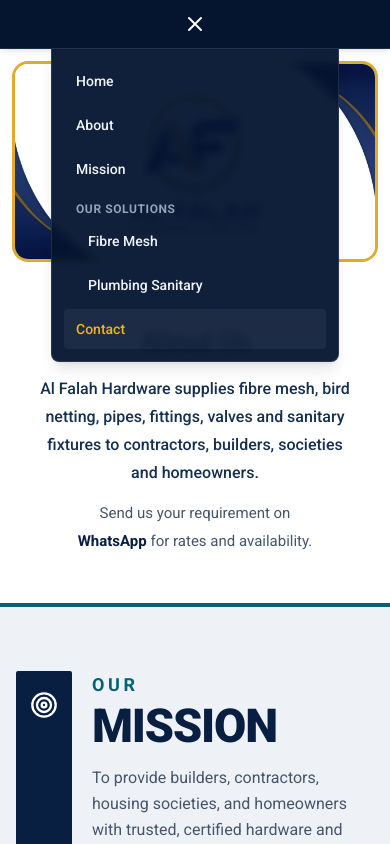
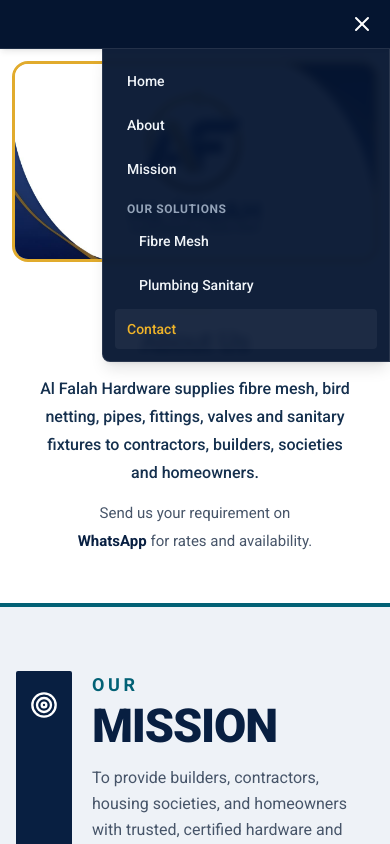
Before and after one commit to AlamdaarTechnologies/Al-Falah, a React (Vite) app: page / in a window 390 px wide. Both pictures are taken after a click on the button "Toggle navigation". Shown: the top 844 px of the page. Built offline with nearby package versions, Linux system fonts and the light colour scheme.

Commit message:
nav bar changes

```diff
--- a/src/components/layout/Navbar.jsx
+++ b/src/components/layout/Navbar.jsx
@@ -115,7 +115,7 @@ export default function Navbar({ onNavigate, onSelectSolution, inProductView = f
         <button
           type="button"
           onClick={() => setMenuOpen(!menuOpen)}
-          className="md:hidden flex h-12 w-full items-center justify-center text-white focus:outline-none focus-visible:ring-2 focus-visible:ring-gold-500 rounded"
+          className="md:hidden flex h-12 w-full items-center justify-end text-white focus:outline-none focus-visible:ring-2 focus-visible:ring-gold-500 rounded"
           aria-label="Toggle navigation"
           aria-expanded={menuOpen}
         >
@@ -126,7 +126,7 @@ export default function Navbar({ onNavigate, onSelectSolution, inProductView = f
       {menuOpen && (
         <nav
           aria-label="Mobile"
-          className="md:hidden absolute left-1/2 -translate-x-1/2 top-full w-[min(18rem,92vw)] bg-navy-950/95 backdrop-blur-sm border border-white/10 rounded-b-lg shadow-lg px-3 py-3 space-y-1"
+          className="md:hidden absolute right-0 top-full w-[min(18rem,92vw)] bg-navy-950/95 backdrop-blur-sm border border-white/10 rounded-bl-lg shadow-lg px-3 py-3 space-y-1"
         >
           {links.map((l) => (
             <a key={l.id} href={`#${l.id}`} onClick={(e) => go(e, l.id)} className={mobileItem(active === l.id)}>{l.label}</a>
```
